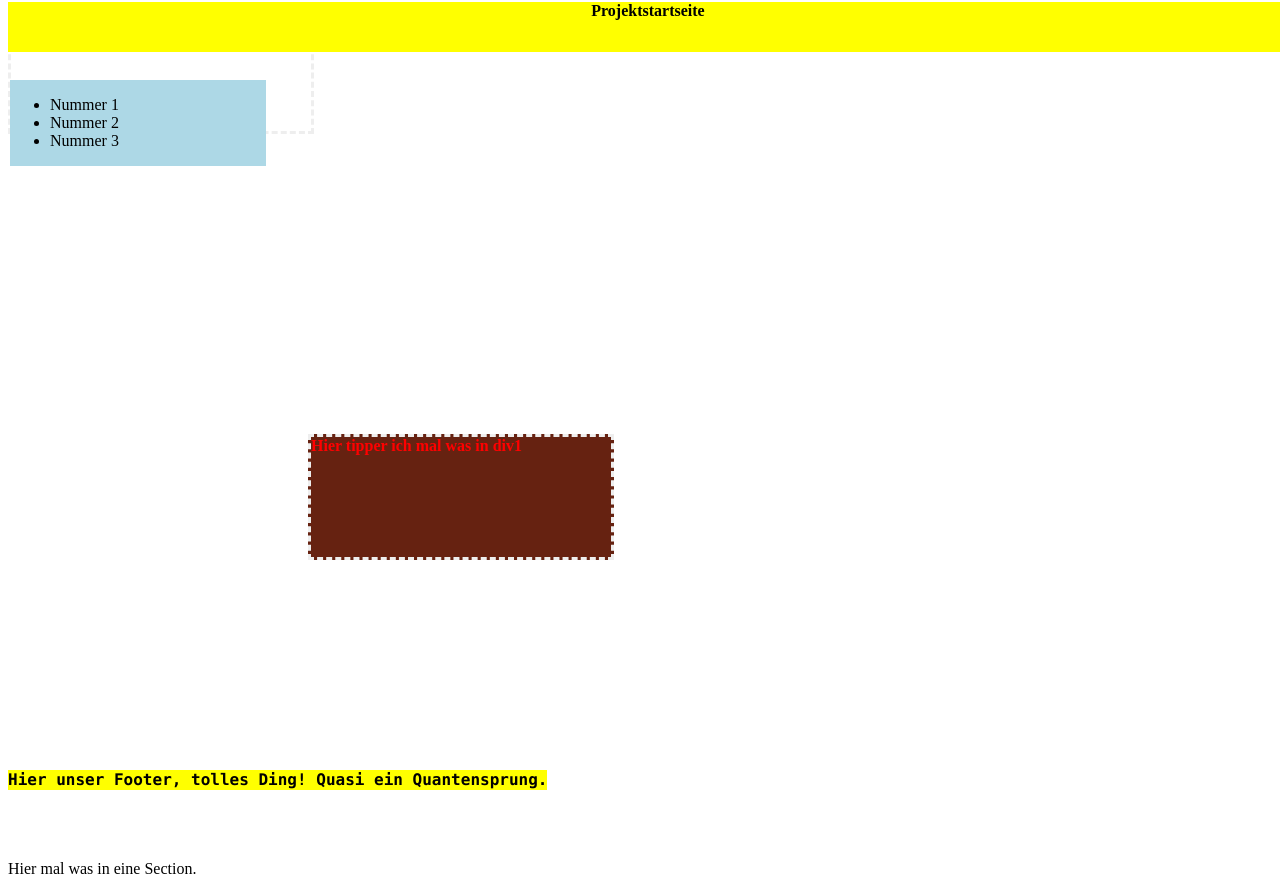
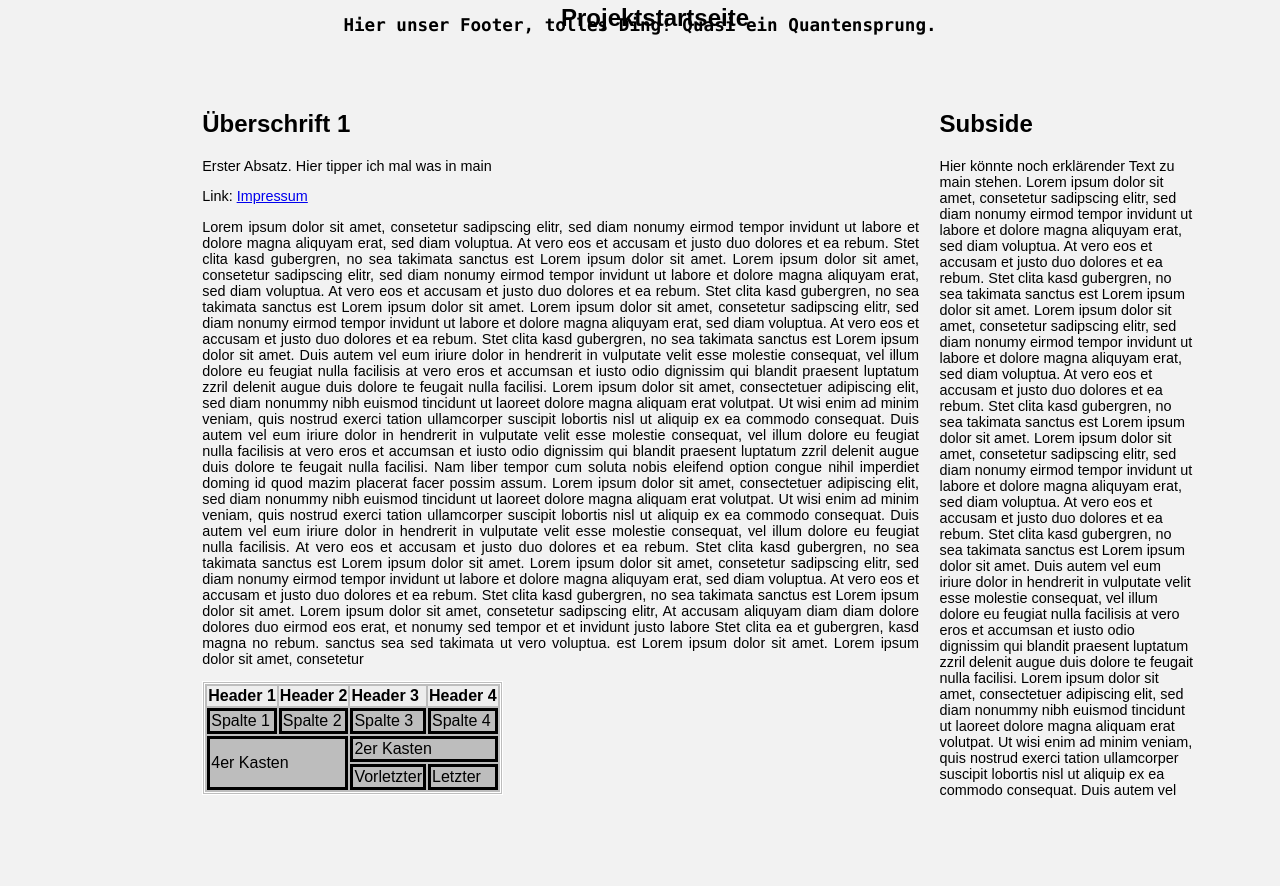
Before and after one commit to schmitzekater/Projektarbeit, a PHP site: page / in a window 1280 px wide. After the commit the page ends 798 px from the top, so only its background shows below. Run offline with PHP 8.4, Linux system fonts and the light colour scheme.

Commit message:
CSS angepasst.

```diff
--- a/Projektarbeit_Team_Neu-Ulm/css/main.css
+++ b/Projektarbeit_Team_Neu-Ulm/css/main.css
@@ -1,67 +1,71 @@
-div {
-	width: 300px;
-	height: 120px;
-	border: dashed 3px #eeeeee;
-	color: red;
-	font-weight:bold;
-	text-align: right;
+body{
+	 font-family: Arial, Helvetica, sans-serif;
+	 font-size: 100.01%;
+	 font-weight: normal;
+	 color: #000000;
+	 background-color: #F2F2F2;
+	 margin:10px;
+	 padding: 5px;
+}
+p{
+	font-size:0.9em;
+	font-weight: normal;
 }
 
-div#div1 {
-	background-color: #662211;
-	text-align: left;
-	margin:300px;
+article {
+	position:fixed;
+	top: 10%;
+	width: 80%;
+	left: 15%;
+	margin-top: 1;
 }
-div#div2 {
+aside{
 	position:fixed;
-	margin: 200px;
-	background-color: #00FF00;
-	padding: 20px;
+	float:left;
+	top: 10%;
+	width: 15%;
+	padding:5px;
 }
-div#main{
-	background-color: #000;
+article > div#main	{
+	text-align:justify;
+	float:left;
+	width:70%;
+	padding:1%;
+}
+article > div#subside	{
+	float:left;
+	width: 25%;
+	padding:1%;
 }
 
-a#div2 {
-	font-weight:lighter;
-	color: #FFCC55;
+header {
+	font-size:1.5em;
+	font-weight: bolder;
+	text-align: center;
+	height: 10%;
+	position: fixed;
+	top: 0.5%;
+	width: 100%;
 }
-
-a{
-	color:#EEEEEE;
-
+footer {
+	font-size: 1.1em;
+	font-weight: bolder;
+	text-align: center;
+	text-shadow: 3px;
+	height: 5%;
+	font-family: "Lucida Console", "Courier New";
+	bottom: 1px;
+	width: 100%;
 }
-header{
-	background-color: yellow;
-	font-weight:bolder;
-	text-align:center;
-	height: 50px;
-	position:fixed;
-	top:2px;
-	width:100%;
+table	{
+	background:#BDBDBD;
+	border:#FFFFFF;
+	border-style:double;
 }
-footer{
-	background-color: yellow;
-	font-weight:bolder;
-	text-align:center;
-	text-shadow: 3px;
-	height: 20px;
-	font-family:"Lucida Console", "Courier New";
-	position:fixed;
-	bottom:10px;
+th	{
+	background:#EEEEEE;
 }
-#sections{
-	float: left;
-	border: 1px solid #000000;
-	border-radius: 7px;
-	width:112px;
-	margin-left:300px;
+td	{
+	border-style: solid;
+	border-radius: 2;
 }
-aside
-{
-	position:fixed;
-	top:80px;
-	left:10px;
-	width:20%;
-	background-color:lightblue;
-}
--- a/Projektarbeit_Team_Neu-Ulm/index.html
+++ b/Projektarbeit_Team_Neu-Ulm/index.html
@@ -2,36 +2,85 @@
 <!-- Der HTML5-Doctype ist wirklich so simpel. ;) -->
 <html xmlns="http://www.w3.org/1999/xhtml">
 	<head>
-        <title>Projektarbeit Team Neu-Ulm</title>
+		<title>Genetikum - GenetikumDb</title>
 		<meta http-equiv="Content-Type" content="text/html; charset=utf-8" />
 		<link rel="stylesheet" type="text/css" href="./css/menu.css" />
 		<link rel="stylesheet" type="text/css" href="./css/main.css" />
 	</head>
 	<body>
+		<header>
+			Projektstartseite
+		</header>
+
+		<article>
+			<div id="main">
+				<h1>Überschrift 1</h1>
+				<p>
+					Erster Absatz. Hier tipper ich mal was in main
+				</p>
+				<p>
+					Link: <a href="imprint.html">Impressum </a>
+				</p>
+				<p>
+					Lorem ipsum dolor sit amet, consetetur sadipscing elitr, sed diam nonumy eirmod tempor invidunt ut labore et dolore magna aliquyam erat, sed diam voluptua. At vero eos et accusam et justo duo dolores et ea rebum. Stet clita kasd gubergren, no sea takimata sanctus est Lorem ipsum dolor sit amet. Lorem ipsum dolor sit amet, consetetur sadipscing elitr, sed diam nonumy eirmod tempor invidunt ut labore et dolore magna aliquyam erat, sed diam voluptua. At vero eos et accusam et justo duo dolores et ea rebum. Stet clita kasd gubergren, no sea takimata sanctus est Lorem ipsum dolor sit amet. Lorem ipsum dolor sit amet, consetetur sadipscing elitr, sed diam nonumy eirmod tempor invidunt ut labore et dolore magna aliquyam erat, sed diam voluptua. At vero eos et accusam et justo duo dolores et ea rebum. Stet clita kasd gubergren, no sea takimata sanctus est Lorem ipsum dolor sit amet.
+
+Duis autem vel eum iriure dolor in hendrerit in vulputate velit esse molestie consequat, vel illum dolore eu feugiat nulla facilisis at vero eros et accumsan et iusto odio dignissim qui blandit praesent luptatum zzril delenit augue duis dolore te feugait nulla facilisi. Lorem ipsum dolor sit amet, consectetuer adipiscing elit, sed diam nonummy nibh euismod tincidunt ut laoreet dolore magna aliquam erat volutpat.
+
+Ut wisi enim ad minim veniam, quis nostrud exerci tation ullamcorper suscipit lobortis nisl ut aliquip ex ea commodo consequat. Duis autem vel eum iriure dolor in hendrerit in vulputate velit esse molestie consequat, vel illum dolore eu feugiat nulla facilisis at vero eros et accumsan et iusto odio dignissim qui blandit praesent luptatum zzril delenit augue duis dolore te feugait nulla facilisi.
+
+Nam liber tempor cum soluta nobis eleifend option congue nihil imperdiet doming id quod mazim placerat facer possim assum. Lorem ipsum dolor sit amet, consectetuer adipiscing elit, sed diam nonummy nibh euismod tincidunt ut laoreet dolore magna aliquam erat volutpat. Ut wisi enim ad minim veniam, quis nostrud exerci tation ullamcorper suscipit lobortis nisl ut aliquip ex ea commodo consequat.
+
+Duis autem vel eum iriure dolor in hendrerit in vulputate velit esse molestie consequat, vel illum dolore eu feugiat nulla facilisis.
+
+At vero eos et accusam et justo duo dolores et ea rebum. Stet clita kasd gubergren, no sea takimata sanctus est Lorem ipsum dolor sit amet. Lorem ipsum dolor sit amet, consetetur sadipscing elitr, sed diam nonumy eirmod tempor invidunt ut labore et dolore magna aliquyam erat, sed diam voluptua. At vero eos et accusam et justo duo dolores et ea rebum. Stet clita kasd gubergren, no sea takimata sanctus est Lorem ipsum dolor sit amet. Lorem ipsum dolor sit amet, consetetur sadipscing elitr, At accusam aliquyam diam diam dolore dolores duo eirmod eos erat, et nonumy sed tempor et et invidunt justo labore Stet clita ea et gubergren, kasd magna no rebum. sanctus sea sed takimata ut vero voluptua. est Lorem ipsum dolor sit amet. Lorem ipsum dolor sit amet, consetetur
+				</p>
+				<table>
+					<tr>
+						<th>Header 1</th>
+						<th>Header 2</th>
+						<th>Header 3</th>
+						<th>Header 4</th>
+					</tr>
+					<tr>
+						<td>Spalte 1</td>
+						<td>Spalte 2</td>
+						<td>Spalte 3</td>
+						<td>Spalte 4</td>
+					</tr>
+					<tr>
+						<td rowspan="2" colspan="2">4er Kasten</td>
+						<td colspan="2">2er Kasten</td>
+					</tr>
+					<tr>
+						<td>Vorletzter</td>
+						<td>Letzter</td>
+					</tr>
+				</table>
+			</div>
+			<div id="subside">
+				<h1>Subside</h1>
+				<p>
+					Hier könnte noch erklärender Text zu main stehen.
+					Lorem ipsum dolor sit amet, consetetur sadipscing elitr, sed diam nonumy eirmod tempor invidunt ut labore et dolore magna aliquyam erat, sed diam voluptua. At vero eos et accusam et justo duo dolores et ea rebum. Stet clita kasd gubergren, no sea takimata sanctus est Lorem ipsum dolor sit amet. Lorem ipsum dolor sit amet, consetetur sadipscing elitr, sed diam nonumy eirmod tempor invidunt ut labore et dolore magna aliquyam erat, sed diam voluptua. At vero eos et accusam et justo duo dolores et ea rebum. Stet clita kasd gubergren, no sea takimata sanctus est Lorem ipsum dolor sit amet. Lorem ipsum dolor sit amet, consetetur sadipscing elitr, sed diam nonumy eirmod tempor invidunt ut labore et dolore magna aliquyam erat, sed diam voluptua. At vero eos et accusam et justo duo dolores et ea rebum. Stet clita kasd gubergren, no sea takimata sanctus est Lorem ipsum dolor sit amet.
+
+Duis autem vel eum iriure dolor in hendrerit in vulputate velit esse molestie consequat, vel illum dolore eu feugiat nulla facilisis at vero eros et accumsan et iusto odio dignissim qui blandit praesent luptatum zzril delenit augue duis dolore te feugait nulla facilisi. Lorem ipsum dolor sit amet, consectetuer adipiscing elit, sed diam nonummy nibh euismod tincidunt ut laoreet dolore magna aliquam erat volutpat.
+
+Ut wisi enim ad minim veniam, quis nostrud exerci tation ullamcorper suscipit lobortis nisl ut aliquip ex ea commodo consequat. Duis autem vel eum iriure dolor in hendrerit in vulputate velit esse molestie consequat, vel illum dolore eu feugiat nulla facilisis at vero eros et accumsan et iusto odio dignissim qui blandit praesent luptatum zzril delenit augue duis dolore te feugait nulla facilisi.
+
+Nam liber tempor cum soluta nobis eleifend option congue nihil imperdiet doming id quod mazim placerat facer possim assum. Lorem ipsum dolor sit amet, consectetuer adipiscing elit, sed diam nonummy nibh euismod tincidunt ut laoreet dolore magna aliquam erat volutpat. Ut wisi enim ad minim veniam, quis nostrud exerci tation ullamcorper suscipit lobortis nisl ut aliquip ex ea commodo consequat.
+
+Duis autem vel eum iriure dolor in hendrerit in vulputate velit esse molestie consequat, vel illum dolore eu feugiat nulla facilisis.
+
+At vero eos et accusam et justo duo dolores et ea rebum. Stet clita kasd gubergren, no sea takimata sanctus est Lorem ipsum dolor sit amet. Lorem ipsum dolor sit amet, consetetur sadipscing elitr, sed diam nonumy eirmod tempor invidunt ut labore et dolore magna aliquyam erat, sed diam voluptua. At vero eos et accusam et justo duo dolores et ea rebum. Stet clita kasd gubergren, no sea takimata sanctus est Lorem ipsum dolor sit amet. Lorem ipsum dolor sit amet, consetetur sadipscing elitr, At accusam aliquyam diam diam dolore dolores duo eirmod eos erat, et nonumy sed tempor et et invidunt justo labore Stet clita ea et gubergren, kasd magna no rebum. sanctus sea sed takimata ut vero voluptua. est Lorem ipsum dolor sit amet. Lorem ipsum dolor sit amet, consetetur
+				</p>
+			</div>
+		</article>
 		<?php
-    	 include ("./php/navbar.php");
+		include ("./php/links.php");
 		?>
-		 <header>Projektstartseite</header>
-    	<div id="menu">
-    		<!-- Hier k��nnte ihr Menu stehen -->
-    	</div>
 
-           <div id="div1">Hier tipper ich mal was in div1</div>
-        <div id="div2">Und hier mal was in div2. Trutratara
-        	<p>Link: <a href="imprint.html">Impressum</a></p>
-        Bratwurst.
-        </div>
-
-       <section>
-       	Hier mal was in eine Section.
-       </section>
-       <aside>
-       	<ul>
-       		<li>Nummer 1</li>
-       		<li>Nummer 2</li>
-       		<li>Nummer 3</li>
-       	</ul>
-       </aside>
-      <footer>Hier unser Footer, tolles Ding! Quasi ein Quantensprung.</footer>
+		<footer>
+			Hier unser Footer, tolles Ding! Quasi ein Quantensprung.
+		</footer>
 	</body>
 </html>
--- a/Projektarbeit_Team_Neu-Ulm/js/test.js
+++ b/Projektarbeit_Team_Neu-Ulm/js/test.js
@@ -1,2 +1,2 @@
 <!-- DAS WAR DOCH QUATSCH -->
-Jetzt in echt weiter....s
+Jetzt in echt weiter..border-right: 1px solid #999;..s
```
Also changed, not shown: Projektarbeit_Team_Neu-Ulm/php/links.php (added, +10 -0 lines), Projektarbeit_Team_Neu-Ulm/php/index.html (added). Lines whose indentation alone changed are shown as unchanged.
